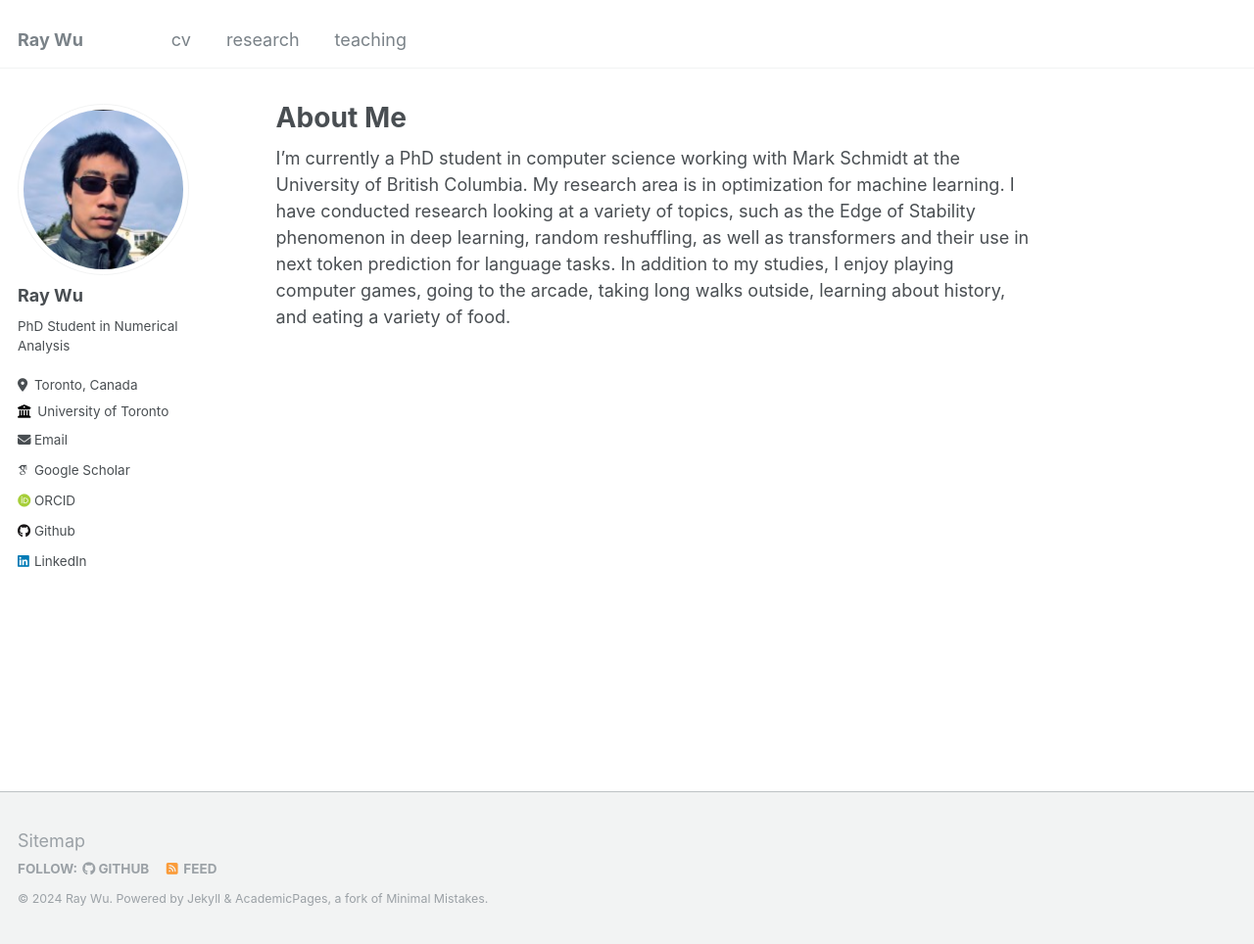
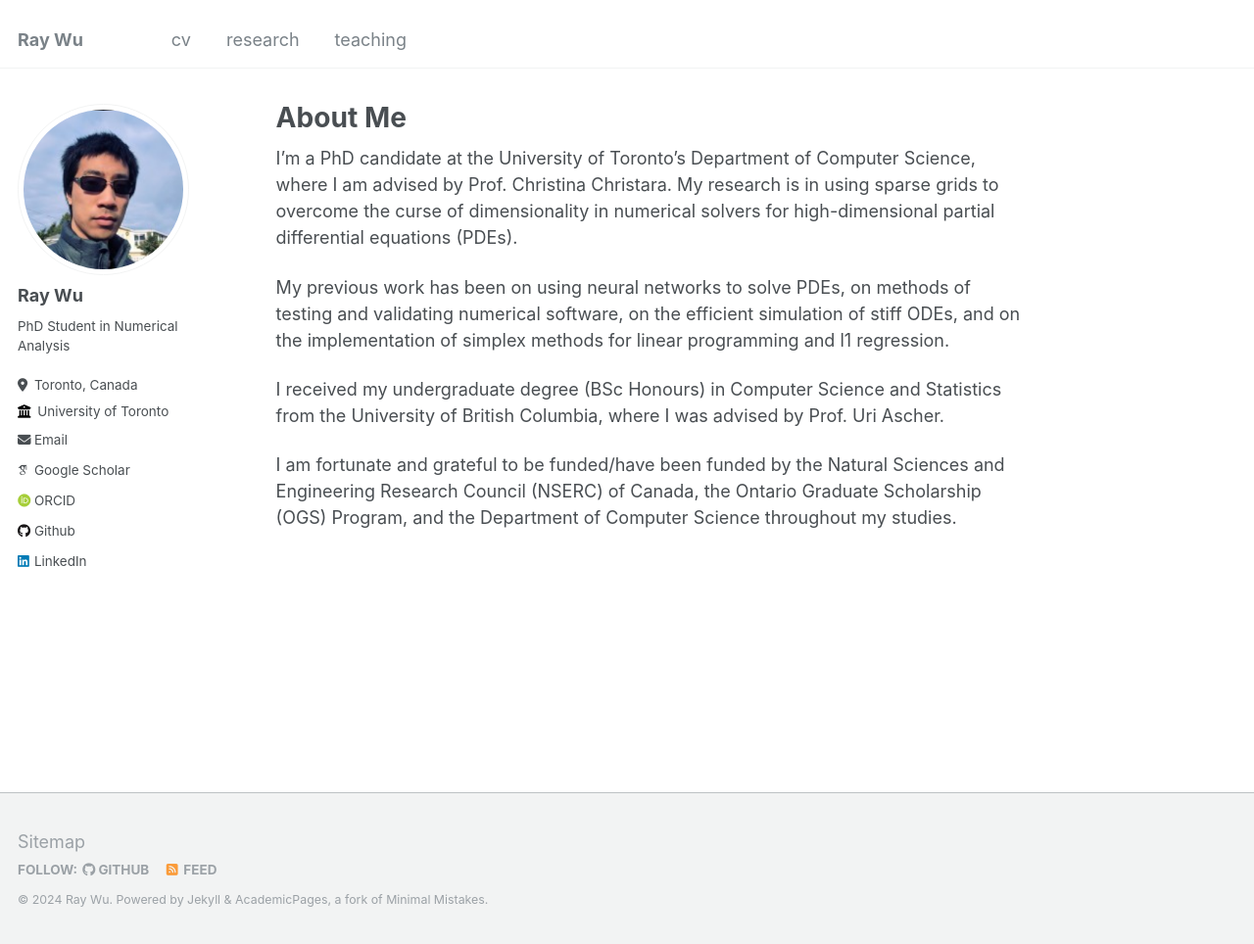
Before and after one commit to rning-wu/rning-wu.github.io, a Jekyll site: the page built from _pages/about.md, in a window 1280 px wide and 964 px high. Shown: the whole window at 98% size. Built offline with Jekyll 4.4.1, drawn with Linux system fonts in a browser that asks for light colours; some web fonts are replaced.

Commit message:
Update about.md

```diff
--- a/_pages/about.md
+++ b/_pages/about.md
@@ -7,4 +7,10 @@ redirect_from:
   - /about.html
 ---
 
-I'm currently a PhD student in computer science working with Mark Schmidt at the University of British Columbia. My research area is in optimization for machine learning. I have conducted research looking at a variety of topics, such as the Edge of Stability phenomenon in deep learning, random reshuffling, as well as transformers and their use in next token prediction for language tasks. In addition to my studies, I enjoy playing computer games, going to the arcade, taking long walks outside, learning about history, and eating a variety of food.
+I'm a PhD candidate at the University of Toronto's Department of Computer Science, where I am advised by Prof. Christina Christara. My research is in using sparse grids to overcome the curse of dimensionality in numerical solvers for high-dimensional partial differential equations (PDEs).
+
+My previous work has been on using neural networks to solve PDEs, on methods of testing and validating numerical software, on the efficient simulation of stiff ODEs, and on the implementation of simplex methods for linear programming and l1 regression.
+
+I received my undergraduate degree (BSc Honours) in Computer Science and Statistics from the University of British Columbia, where I was advised by Prof. Uri Ascher.
+
+I am fortunate and grateful to be funded/have been funded by the Natural Sciences and Engineering Research Council (NSERC) of Canada, the Ontario Graduate Scholarship (OGS) Program, and the Department of Computer Science throughout my studies.
```
